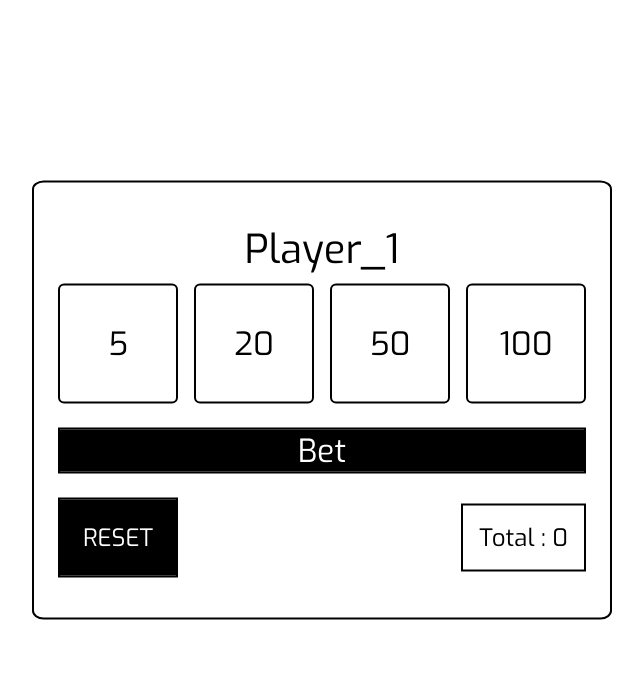
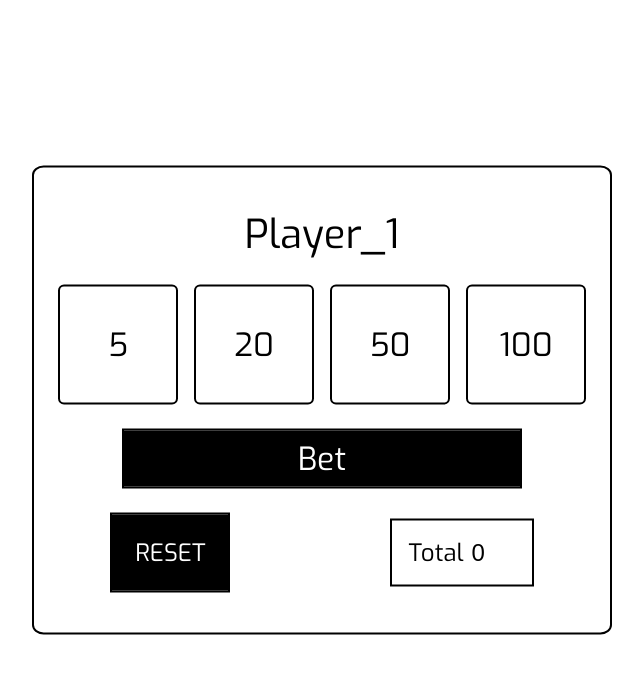
Before and after one commit to YasuhiroNagahama/card-game, a plain HTML site: page src/view/index.html in a window 1280 px wide. Both pictures are taken after a click on the element "StartGame". Shown: the whole page, without its empty margins (318-961 px from the left). Drawn offline with Linux system fonts and the light colour scheme.

Commit message:
update files

```diff
--- a/src/style/style.css
+++ b/src/style/style.css
@@ -132,15 +132,16 @@ body {
   position: absolute;
   top: 50%;
   left: 50%;
+  display: flex;
+  flex-direction: column;
+  justify-content: center;
+  align-items: center;
+  gap: 24px;
   background-color: var(--white-color);
   transform: translate(-50%, -50%);
   padding: 40px 24px;
   border: 2px solid var(--dark-color);
   border-radius: 2%;
-}
-
-.game-bet-player-name-wrapper {
-  margin-bottom: 8px;
 }
 
 .game-bet-player-name {
@@ -186,12 +187,18 @@ body {
 }
 
 .game-bet-confirm-btn-wrapper {
+  width: 240px;
+  height: 60px;
   display: flex;
   justify-content: center;
   align-items: center;
   background-color: var(--dark-color);
   border: 2px solid var(--dark-color);
-  margin: 24px 0;
+}
+@media screen and (min-width: 768px) {
+  .game-bet-confirm-btn-wrapper {
+    width: 400px;
+  }
 }
 
 .game-bet-confirm-btn-wrapper:hover {
@@ -212,7 +219,7 @@ body {
 
 .game-bet-controller-wrapper {
   display: flex;
-  justify-content: space-between;
+  justify-content: center;
   align-items: center;
 }
 
@@ -222,6 +229,7 @@ body {
   display: flex;
   justify-content: center;
   align-items: center;
+  margin-right: 80px;
   background-color: var(--dark-color);
   border: 2px solid var(--dark-color);
 }
@@ -229,6 +237,7 @@ body {
   .game-bet-reset-btn-wrapper {
     width: 120px;
     height: 80px;
+    margin-right: 160px;
   }
 }
 
@@ -248,6 +257,10 @@ body {
 }
 
 .game-bet-total-wrapper {
+  display: flex;
+  justify-content: center;
+  align-items: center;
+  gap: 8px;
   border: 2px solid var(--dark-color);
   padding: 8px;
 }
@@ -260,6 +273,12 @@ body {
 .game-bet-total {
   color: var(--dark-color);
   font-size: 24px;
+}
+
+.game-bet-input {
+  width: 40px;
+  margin-right: 4px;
+  border: none;
 }
 
 /* result */
--- a/src/templates/templates.js
+++ b/src/templates/templates.js
@@ -120,9 +120,8 @@ export const templates = {
     <button class="game-bet-reset-btn">RESET</button>
   </div>
   <div class="game-bet-total-wrapper">
-    <p class="game-bet-total">
-      Total : <span id="totalBets">0</span>
-    </p>
+    <p class="game-bet-total">Total</p>
+    <input id="betTotal" class="game-bet-total game-bet-input" type="number" min="0" value="0"></input>
   </div>
 </div>
 `,
```
Also changed, not shown: src/controller/controller.js (+4 -4 lines).
